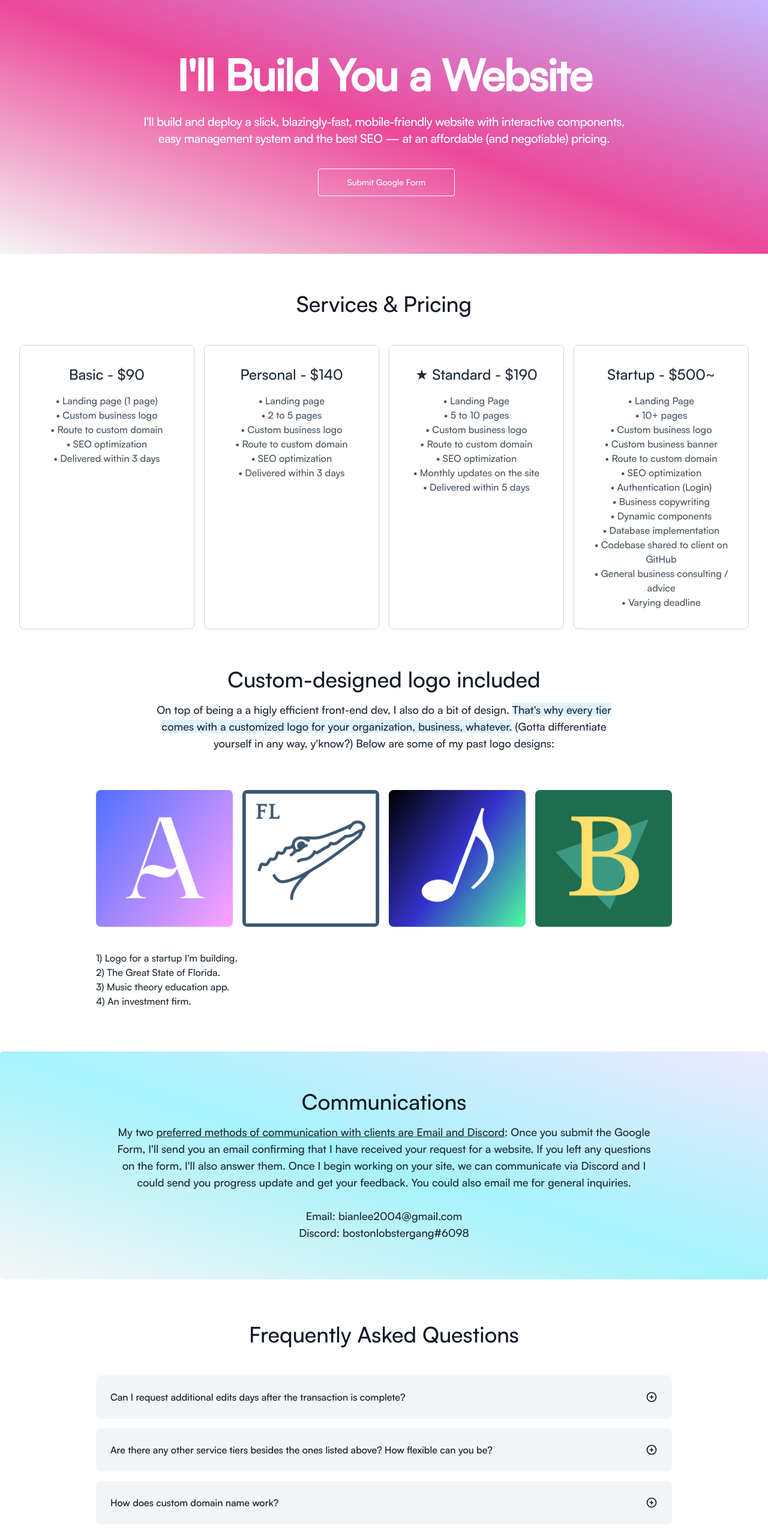
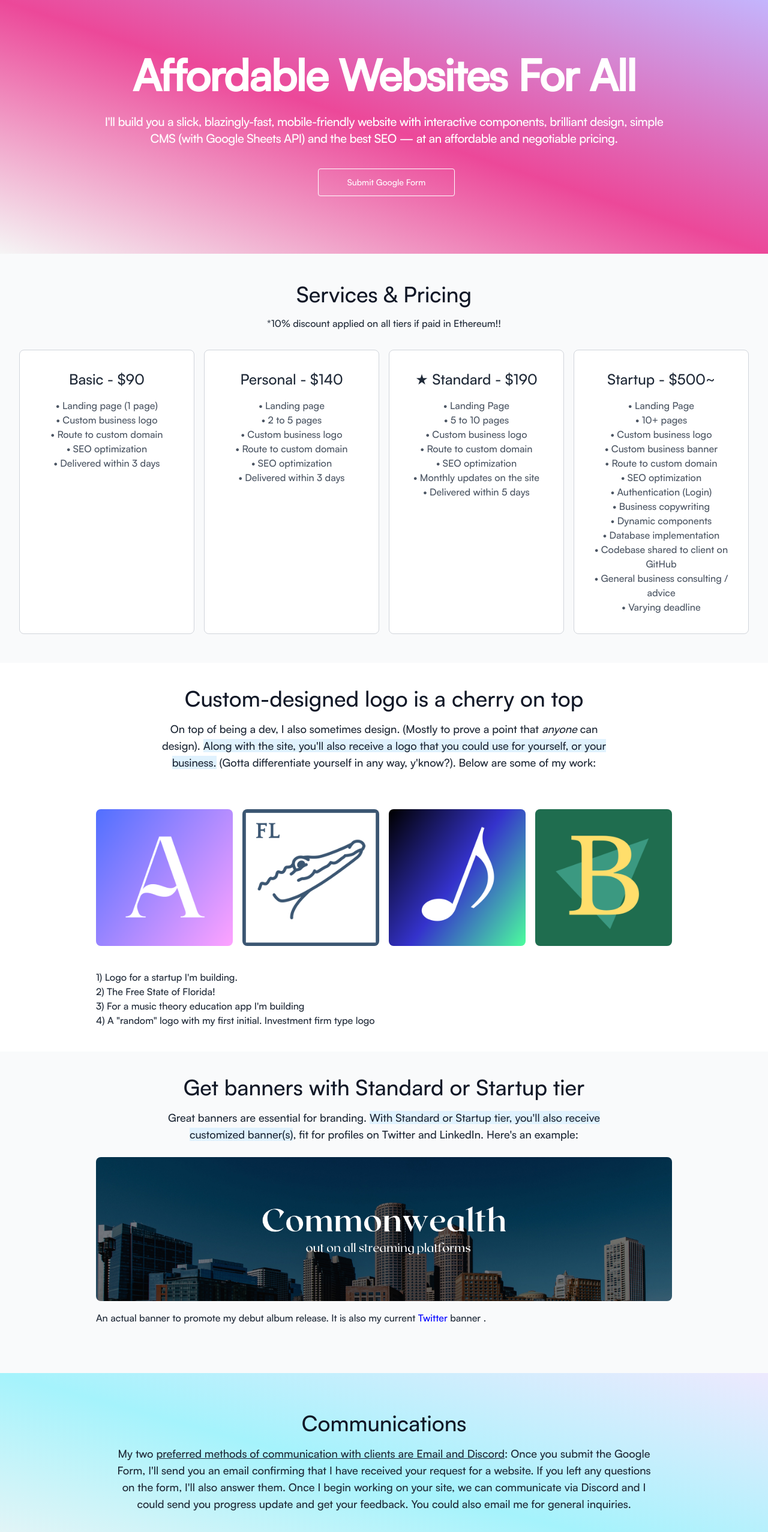
Before and after one commit to BianLee/website-business, a Next.js app: page / in a window 1280 px wide. Shown: the top 2554 px of the page at 60% size. Built offline with nearby package versions, Linux system fonts and the light colour scheme.

Commit message:
lots of updates

```diff
--- a/app/page.js
+++ b/app/page.js
@@ -4,6 +4,7 @@ import Pricing from "@/components/pricing";
 import FAQ from "@/components/faq";
 import Logos from "@/components/logos";
 import About from "@/components/about";
+import Banners from "@/components/banners";
 import Communications from "@/components/communications";
 
 export default function Page() {
@@ -12,8 +13,10 @@ export default function Page() {
       <Header />
       <Pricing />
       <Logos />
+      <Banners />
       <Communications />
       <FAQ />
+
       <About />
 
       <br />
--- a/components/about.js
+++ b/components/about.js
@@ -28,12 +28,12 @@ export default function About() {
                 lazy-loading contents, and combining many different technologies
                 and framework to optimizing my workflow. <br />
                 <br />
-                Here are some of my accomplishments: My biggest site, that I
-                built for a 501(c)(3) non-profit, received over 200k+ traffic. A
-                web app I developed in high school won a local business
-                competition, winning me mentorship from Sillicon Valley business
-                consultants. My service is an investment to your growth, and I
-                hope you seize the opportunity today.
+                Here are some of my accomplishments in the world of web: My
+                biggest site, that I built for a 501(c)(3) non-profit, received
+                over 200k+ traffic. A web app I developed in high school won a
+                local business competition, winning me mentorship from Sillicon
+                Valley business consultants. My service is an investment to your
+                growth, and I hope you seize the opportunity today.
               </p>
             </div>
           </div>
--- /dev/null
+++ b/components/banners.js
@@ -0,0 +1,55 @@
+import React from "react";
+import "../fonts/satoshi.css";
+import Link from "next/link";
+import "../app/globals.css";
+
+export default function Banners() {
+  return (
+    <>
+      <section class="bg-gray-50">
+        <div class="mx-auto max-w-5xl px-4 sm:px-6  lg:px-8 pt-10 py-10">
+          <div class="mx-auto max-w-3xl text-center">
+            <h2 class="text-3xl font-normal text-gray-900 sm:text-4xl">
+              Get banners with Standard or Startup tier
+            </h2>
+            <div class="mx-auto text-center">
+              <p class="mt-4 text-lg text-gray-800">
+                Great banners are essential for branding.{" "}
+                <span class="bg-sky-100">
+                  With Standard or Startup tier, you&apos;ll also receive
+                  customized banner(s)
+                </span>
+                , fit for profiles on Twitter and LinkedIn. Here&apos;s an
+                example:
+              </p>
+            </div>
+          </div>
+          <br />
+          <div className="grid grid-cols-1 md:grid-cols-1 gap-4">
+            <div>
+              <img
+                className="h-auto max-w-full rounded-lg"
+                src="bannerOne.png"
+                alt=""
+              />
+            </div>
+          </div>
+          <div class="mx-auto text-left">
+            <p class="mt-4 text-md text-gray-800">
+              An actual banner to promote my debut album release. It is also my
+              current{" "}
+              <a
+                href="https://twitter.com/bostonlobster99"
+                target="_blank"
+                style={{ color: "blue" }}
+              >
+                Twitter
+              </a>{" "}
+              banner .
+            </p>
+          </div>
+        </div>
+      </section>
+    </>
+  );
+}
--- a/components/communications.js
+++ b/components/communications.js
@@ -6,8 +6,8 @@ import "../app/globals.css";
 export default function Communications() {
   return (
     <>
-      <section className="">
-        <div class="mx-auto max-w-screen-xl px-4 py-12 sm:px-6 md:py-16 lg:px-8 bg-white bg-gradient-to-bl from-violet-100 via-cyan-200 to-neutral-100 rounded-md">
+      <section className=" pt-10 py-10 bg-gray-50">
+        <div class="mx-auto px-4 py-12 sm:px-6 md:py-16 lg:px-8 bg-white bg-gradient-to-bl from-violet-100 via-cyan-200 to-neutral-100">
           <div class="mx-auto max-w-3xl text-center">
             <h2 class="text-3xl font-normal text-gray-900 sm:text-4xl">
               Communications
@@ -29,17 +29,13 @@ export default function Communications() {
                 feedback. You could also email me for general inquiries.
                 <br />
                 <br />
-                Email: bianlee2004@gmail.com
-                <br />
-                Discord: bostonlobstergang#6098
+                Email: <u>bianlee2004@gmail.com</u>, Discord:
+                <u>bostonlobstergang#6098</u>
               </p>
             </div>
           </div>
         </div>
       </section>
-      <br />
-      <br />
-      <br />
     </>
   );
 }
--- a/components/header.js
+++ b/components/header.js
@@ -7,7 +7,7 @@ export default function Header() {
   return (
     <>
       <section className="bg-gradient-to-bl from-violet-300 via-pink-500 to-neutral-100">
-        <div className="mx-auto max-w-4xl px-4 py-16 sm:px-6 sm:py-24 lg:px-8">
+        <div className="mx-auto max-w-5xl px-4 py-16 sm:px-6 sm:py-24 lg:px-8">
           {/* Build & Grow Your Listener Base */}
           <h2
             className="text-center text-5xl font-bold text-white tracking-tight sm:text-6xl"
@@ -18,17 +18,17 @@ export default function Header() {
                 class="text-white inline-block text-5xl lg:text-7xl sm:text-5xl"
                 style={{ lineHeight: "3.5rem" }}
               >
-                I&apos;ll Build You a Website
+                Affordable Websites For All
               </div>
             </div>
             {/* <div class="text-orange-400 inline-block">AllegroStudio</div> */}
           </h2>
           <div className="text-center mb-0 sm:mb-0 md:mb-3 lg:mb-5 sm:mt-5 lg:mt-3 mt-5">
             <div className="text-center inline-block sm:text-xl lg:text-xl text-white tracking-tight sm:text-lg sm:mt-3 lg:mt-5">
-              I&apos;ll build and deploy a slick, blazingly-fast,
-              mobile-friendly website with interactive components, easy
-              management system and the best SEO — at an affordable (and
-              negotiable) pricing.
+              I&apos;ll build you a slick, blazingly-fast, mobile-friendly
+              website with interactive components, brilliant design, simple CMS
+              (with Google Sheets API) and the best SEO — at an affordable and
+              negotiable pricing.
             </div>
           </div>
           <center>
--- a/components/logos.js
+++ b/components/logos.js
@@ -7,21 +7,21 @@ export default function Logos() {
   return (
     <>
       <section class="bg-white">
-        <div class="mx-auto max-w-5xl px-4 sm:px-6  lg:px-8">
+        <div class="mx-auto max-w-5xl px-4 sm:px-6 lg:px-8 pt-10 py-10">
           <div class="mx-auto max-w-3xl text-center">
             <h2 class="text-3xl font-normal text-gray-900 sm:text-4xl">
-              Custom-designed logo included
+              Custom-designed logo is a cherry on top
             </h2>
             <div class="mx-auto text-center">
               <p class="mt-4 text-lg text-gray-800">
-                On top of being a a higly efficient front-end dev, I also do a
-                bit of design.{" "}
+                On top of being a dev, I also sometimes design. (Mostly to prove
+                a point that <i>anyone</i> can design).{" "}
                 <span class="bg-sky-100">
-                  That&apos;s why every tier comes with a customized logo for
-                  your organization, business, whatever.
+                  Along with the site, you&apos;ll also receive a logo that you
+                  could use for yourself, or your business.
                 </span>{" "}
-                (Gotta differentiate yourself in any way, y&apos;know?) Below
-                are some of my past logo designs:
+                (Gotta differentiate yourself in any way, y&apos;know?). Below
+                are some of my work:
               </p>
             </div>
           </div>
@@ -60,14 +60,12 @@ export default function Logos() {
             <p class="mt-4 text-md text-gray-800">
               <br />
               1) Logo for a startup I&apos;m building. <br />
-              2) The Great State of Florida. <br />
-              3) Music theory education app. <br />
-              4) An investment firm.
+              2) The Free State of Florida! <br />
+              3) For a music theory education app I&apos;m building <br />
+              4) A &quot;random&quot; logo with my first initial. Investment
+              firm type logo
             </p>
           </div>
-          <br />
-          <br />
-          <br />
         </div>
       </section>
     </>
--- a/components/pricing.js
+++ b/components/pricing.js
@@ -6,17 +6,21 @@ import "../app/globals.css";
 export default function Pricing() {
   return (
     <>
-      <section class="bg-white">
-        <div class="mx-auto max-w-screen-2xl px-4 py-12 sm:px-6 md:py-16 lg:px-8   ">
+      <section class="bg-gray-50">
+        <div class="mx-auto max-w-screen-2xl px-4 py-12 sm:px-6 md:py-12 lg:px-8  ">
           <div class="mx-auto max-w-3xl text-center">
             <h2 class="text-3xl font-normal text-gray-900 sm:text-4xl ">
               Services & Pricing
             </h2>
+
+            <p class="text-gray-800 text-md mt-4">
+              *10% discount applied on all tiers if paid in Ethereum!!
+            </p>
           </div>
 
-          <div class="mt-8 sm:mt-12">
+          <div class="sm:mt-8">
             <dl class="grid grid-cols-1 gap-4 sm:grid-cols-4">
-              <div class="rounded-lg border border-gray-300 px-4 py-8 text-center hover:bg-gray-100">
+              <div class="rounded-lg border border-gray-300 px-4 py-8 text-center bg-white  hover:bg-pink-100">
                 <div class="order-last text-2xl font-medium text-gray-800">
                   Basic - $90
                 </div>
@@ -29,7 +33,7 @@ export default function Pricing() {
                 </div>
               </div>
 
-              <div class="rounded-lg border border-gray-300 px-4 py-8 text-center hover:bg-gray-100">
+              <div class="rounded-lg border border-gray-300 px-4 py-8 text-center bg-white  hover:bg-pink-100">
                 <div class="order-last text-2xl font-medium text-gray-800">
                   Personal - $140
                 </div>
@@ -43,7 +47,7 @@ export default function Pricing() {
                 </div>
               </div>
 
-              <div class="rounded-lg border border-gray-300 px-4 py-8 text-center hover:bg-gray-100">
+              <div class="rounded-lg border border-gray-300 px-4 py-8 text-center bg-white hover:bg-pink-100">
                 <div class="order-last text-2xl font-medium text-gray-800">
                   ★ Standard - $190
                 </div>
@@ -59,7 +63,7 @@ export default function Pricing() {
                 </div>
               </div>
 
-              <div class="rounded-lg border border-gray-300 px-4 py-8 text-center hover:bg-gray-100">
+              <div class="rounded-lg border border-gray-300 px-4 py-8 text-center bg-white  hover:bg-pink-100">
                 <div class="order-last text-2xl font-medium text-gray-800">
                   Startup - $500~
                 </div>
```
Also changed, not shown: components/faq.js (+14 -13 lines), public/bannerOne.png (added).
